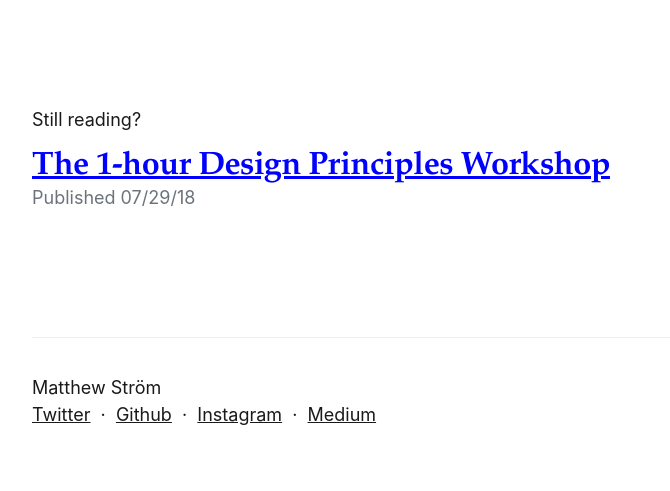
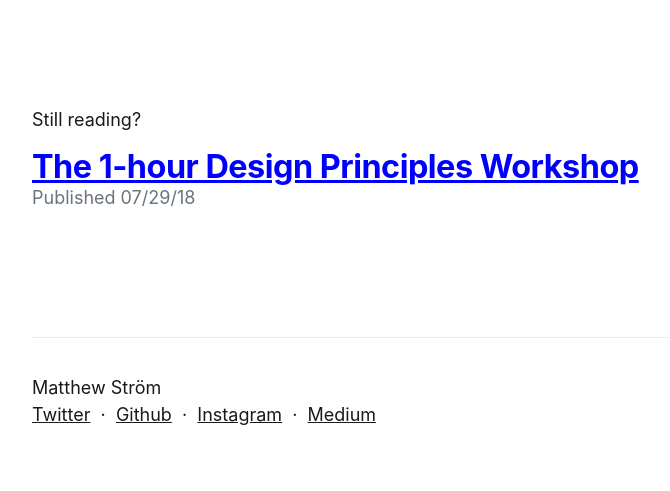
Before and after one commit to ilikescience/ilikescience.github.io, a Jekyll site: the page built from _posts/2016-12-15-eleven.markdown, in a window 1280 px wide. Shown: the part 1248-1739 px from the top of the page, without its empty margins (94-764 px from the left). Built offline with Jekyll 4.4.1, drawn with Linux system fonts in a browser that asks for light colours; some web fonts are replaced; our own code applies the rules of GitHub Pages for plain Markdown files.

Commit message:
update fonts

```diff
--- a/_sass/_type.scss
+++ b/_sass/_type.scss
@@ -17,26 +17,6 @@ $t--family-sans: -apple-system,
     sans-serif;
 $t--family-serif:
     'source-serif-pro',
-    'Palatino Linotype',
-    Palatino,
-    Palladio,
-    'URW Palladio L',
-    'Book Antiqua',
-    Baskerville,
-    'Bookman Old Style',
-    'Bitstream Charter',
-    'Nimbus Roman No9 L',
-    Garamond,
-    'Apple Garamond',
-    'ITC Garamond Narrow',
-    'New Century Schoolbook',
-    'Century Schoolbook',
-    'Century Schoolbook L',
-    Georgia,
-    serif;
-
-$t--family-display:
-    'jaf-lapture-display',
     'Palatino Linotype',
     Palatino,
     Palladio,
@@ -102,7 +82,6 @@ p {
 
 .t--family-sans { font-family: $t--family-sans; }
 .t--family-serif { font-family: $t--family-serif; }
-.t--family-display { font-family: $t--family-display; }
 .t--family-mono { font-family: $t--family-mono; }
 
 .t--size-xxl { font-size: $t--size-xxl; }
```
